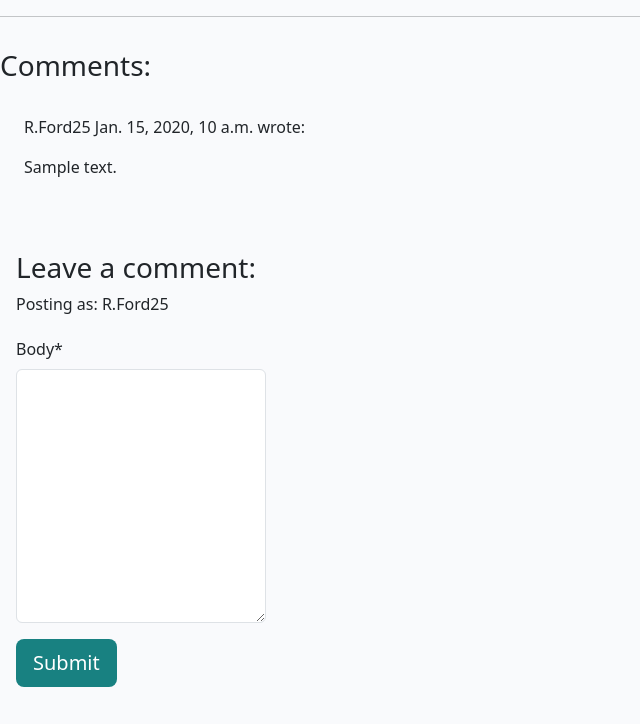
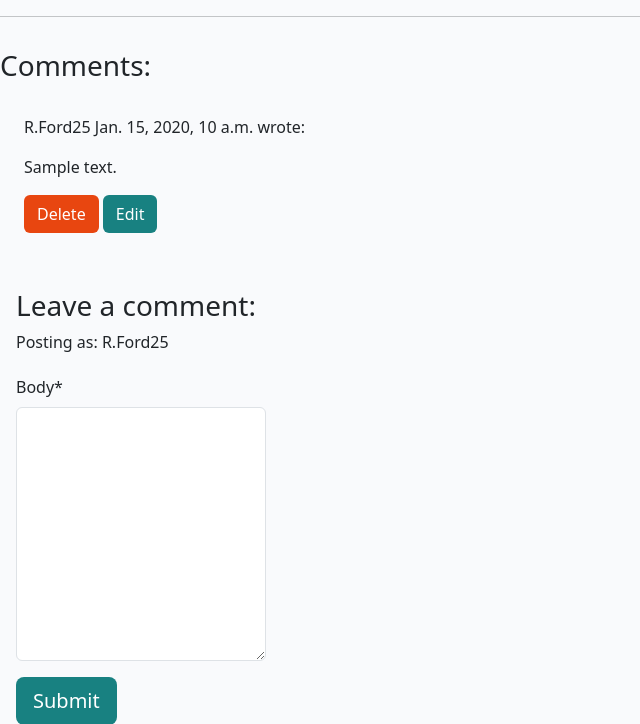
Before and after one commit to Ryan-ford25/Online-Scout-Manager, a Django app: a page that uses templates/base.html in a window 1280 px wide. Shown: the part 456-1180 px from the top of the page, without its empty margins (0-640 px from the left). Run offline with Django 4.2, Linux system fonts and the light colour scheme; a user stored in the database is signed in; data comes from the database, SQL or seed files in the repository; tables that the repository leaves empty hold one stand-in row (values such as "Sample post"); some libraries are stand-ins or nearby versions.

Commit message:
Adding the functionality to delete or edit previously written comments

```diff
--- a/blog/templates/blog/post_detail.html
+++ b/blog/templates/blog/post_detail.html
@@ -69,6 +69,10 @@
             This comment is awaiting approval
           </p>
           {% endif %}
+          {% if user.is_authenticated and comment.author == user %}
+          <button class="btn btn-delete" comment_id="{{ comment.id }}">Delete</button>
+          <button class="btn btn-edit" comment_id="{{ comment.id }}">Edit</button>
+          {% endif %}
         </div>
         <!-- For loop ends here -->
         {% endfor %}
@@ -94,4 +98,33 @@
     </div>
   </div>
 </div>
+
+<!-- Delete confirmation modal -->
+<div class="modal fade" id="deleteModal" tabindex="-1"
+  aria-labelledby="deleteModalLabel" aria-hidden="true">
+  <div class="modal-dialog">
+    <div class="modal-content">
+      <div class="modal-header">
+        <h5 class="modal-title"
+          id="deleteModalLabel">Delete comment?</h5>
+        <button type="button" class="btn-close"
+          data-bs-dismiss="modal" aria-label="Close"></button>
+      </div>
+      <div class="modal-body">
+        Are you sure you want to delete your comment?
+        This action cannot be undone.
+      </div>
+      <div class="modal-footer">
+        <button type="button" class="btn btn-secondary"
+          data-bs-dismiss="modal">Close</button>
+        <a id="deleteConfirm" href="#" class="btn
+          btn-danger">Delete</a>
+      </div>
+    </div>
+  </div>
+</div>
 {% endblock content %}
+
+{% block extras %}
+<script src="{% static 'js/comments.js' %}"></script>
+{% endblock %}
--- a/blog/urls.py
+++ b/blog/urls.py
@@ -4,4 +4,6 @@ from django.urls import path
 urlpatterns = [
     path('blog/', views.PostList.as_view(), name = 'blog'),
     path('posts/<slug:slug>/', views.post_detail, name="post_detail"),
+    path('posts/<slug:slug>/edit_comment/<int:comment_id>', views.comment_edit, name='comment_edit'),
+    path('posts/<slug:slug>/delete_comment/<int:comment_id>', views.comment_delete, name='comment_delete'),
 ]
--- a/blog/views.py
+++ b/blog/views.py
@@ -1,6 +1,7 @@
-from django.shortcuts import render, get_object_or_404
+from django.shortcuts import render, get_object_or_404, reverse
 from django.views import generic
-from .models import Post
+from django.http import HttpResponseRedirect
+from .models import Post, Comment
 from .forms import CommentForm
 from django.contrib import messages
 
@@ -32,6 +33,7 @@ def post_detail(request, slug):
     comments = post.comments.all().order_by("-created_on")
     comment_count = post.comments.filter(approved=True).count()
     if request.method == "POST":
+        print("Recieved a POST request")
         comment_form = CommentForm(data=request.POST)
         if comment_form.is_valid():
             comment = comment_form.save(commit=False)
@@ -43,6 +45,7 @@ def post_detail(request, slug):
             )
 
     comment_form = CommentForm()
+    print("About to render template")
 
     return render(
         request,
@@ -54,3 +57,41 @@ def post_detail(request, slug):
             "comment_form": comment_form,
         },
     )
+
+def comment_edit(request, slug, comment_id):
+    """
+    view to edit comments
+    """
+    if request.method == "POST":
+
+        queryset = Post.objects.filter(status=1)
+        post = get_object_or_404(queryset, slug=slug)
+        comment = get_object_or_404(Comment, pk=comment_id)
+        comment_form = CommentForm(data=request.POST, instance=comment)
+
+        if comment_form.is_valid() and comment.author == request.user:
+            comment = comment_form.save(commit=False)
+            comment.post = post
+            comment.approved = False
+            comment.save()
+            messages.add_message(request, messages.SUCCESS, 'Comment Updated!')
+        else:
+            messages.add_message(request, messages.ERROR, 'Error updating comment!')
+
+    return HttpResponseRedirect(reverse('post_detail', args=[slug]))
+
+def comment_delete(request, slug, comment_id):
+    """
+    view to delete comment
+    """
+    queryset = Post.objects.filter(status=1)
+    post = get_object_or_404(queryset, slug=slug)
+    comment = get_object_or_404(Comment, pk=comment_id)
+
+    if comment.author == request.user:
+        comment.delete()
+        messages.add_message(request, messages.SUCCESS, 'Comment deleted!')
+    else:
+        messages.add_message(request, messages.ERROR, 'You can only delete your own comments!')
+
+    return HttpResponseRedirect(reverse('post_detail', args=[slug]))
--- a/online_scout_manager/settings.py
+++ b/online_scout_manager/settings.py
@@ -30,7 +30,7 @@ MEDIA_ROOT = os.path.join(BASE_DIR, 'media')
 SECRET_KEY = os.environ.get("SECRET_KEY")
 
 # SECURITY WARNING: don't run with debug turned on in production!
-DEBUG = True
+DEBUG = False
 
 ALLOWED_HOSTS = ['.herokuapp.com', '127.0.0.1']
 
--- /dev/null
+++ b/static/js/comments.js
@@ -0,0 +1,46 @@
+const editButtons = document.getElementsByClassName("btn-edit");
+const commentText = document.getElementById("id_body");
+const commentForm = document.getElementById("commentForm");
+const submitButton = document.getElementById("submitButton");
+
+const deleteModal = new bootstrap.Modal(document.getElementById("deleteModal"));
+const deleteButtons = document.getElementsByClassName("btn-delete");
+const deleteConfirm = document.getElementById("deleteConfirm");
+
+/**
+* Initializes edit functionality for the provided edit buttons.
+*
+* For each button in the `editButtons` collection:
+* - Retrieves the associated comment's ID upon click.
+* - Fetches the content of the corresponding comment.
+* - Populates the `commentText` input/textarea with the comment's content for editing.
+* - Updates the submit button's text to "Update".
+* - Sets the form's action attribute to the `edit_comment/{commentId}` endpoint.
+*/
+for (let button of editButtons) {
+  button.addEventListener("click", (e) => {
+    let commentId = e.target.getAttribute("comment_id");
+    let commentContent = document.getElementById(`comment${commentId}`).innerText;
+    commentText.value = commentContent;
+    submitButton.innerText = "Update";
+    commentForm.setAttribute("action", `edit_comment/${commentId}`);
+  });
+}
+
+/**
+* Initializes deletion functionality for the provided delete buttons.
+*
+* For each button in the `deleteButtons` collection:
+* - Retrieves the associated comment's ID upon click.
+* - Updates the `deleteConfirm` link's href to point to the
+* deletion endpoint for the specific comment.
+* - Displays a confirmation modal (`deleteModal`) to prompt
+* the user for confirmation before deletion.
+*/
+for (let button of deleteButtons) {
+  button.addEventListener("click", (e) => {
+    let commentId = e.target.getAttribute("comment_id");
+    deleteConfirm.href = `delete_comment/${commentId}`;
+    deleteModal.show();
+  });
+}
--- a/static/js/script.js
+++ /dev/null
@@ -1 +0,0 @@
-console.log("Life, The Universe and Everything!");
--- a/templates/base.html
+++ b/templates/base.html
@@ -100,6 +100,9 @@
     <script src="https://kit.fontawesome.com/31673c5b9a.js" crossorigin="anonymous"></script>
     <script src="https://cdn.jsdelivr.net/npm/@popperjs/core@2.11.8/dist/umd/popper.min.js" integrity="sha384-I7E8VVD/ismYTF4hNIPjVp/Zjvgyol6VFvRkX/vR+Vc4jQkC+hVqc2pM8ODewa9r" crossorigin="anonymous"></script>
     <script src="https://cdn.jsdelivr.net/npm/bootstrap@5.3.8/dist/js/bootstrap.min.js" integrity="sha384-G/EV+4j2dNv+tEPo3++6LCgdCROaejBqfUeNjuKAiuXbjrxilcCdDz6ZAVfHWe1Y" crossorigin="anonymous"></script>
+
+    {% block extras %}
+    {% endblock %}
 </body>
 
 </html>
```
